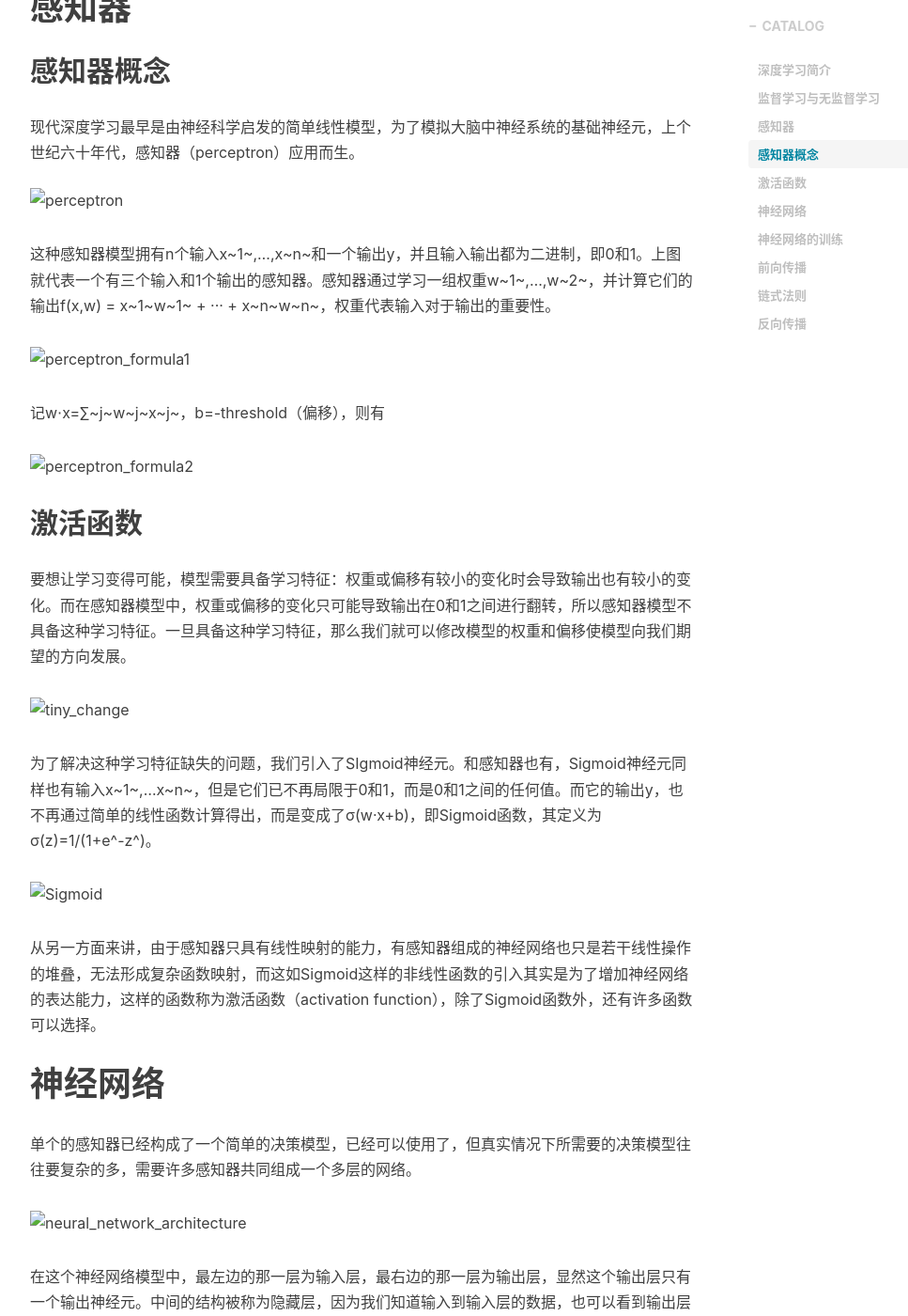
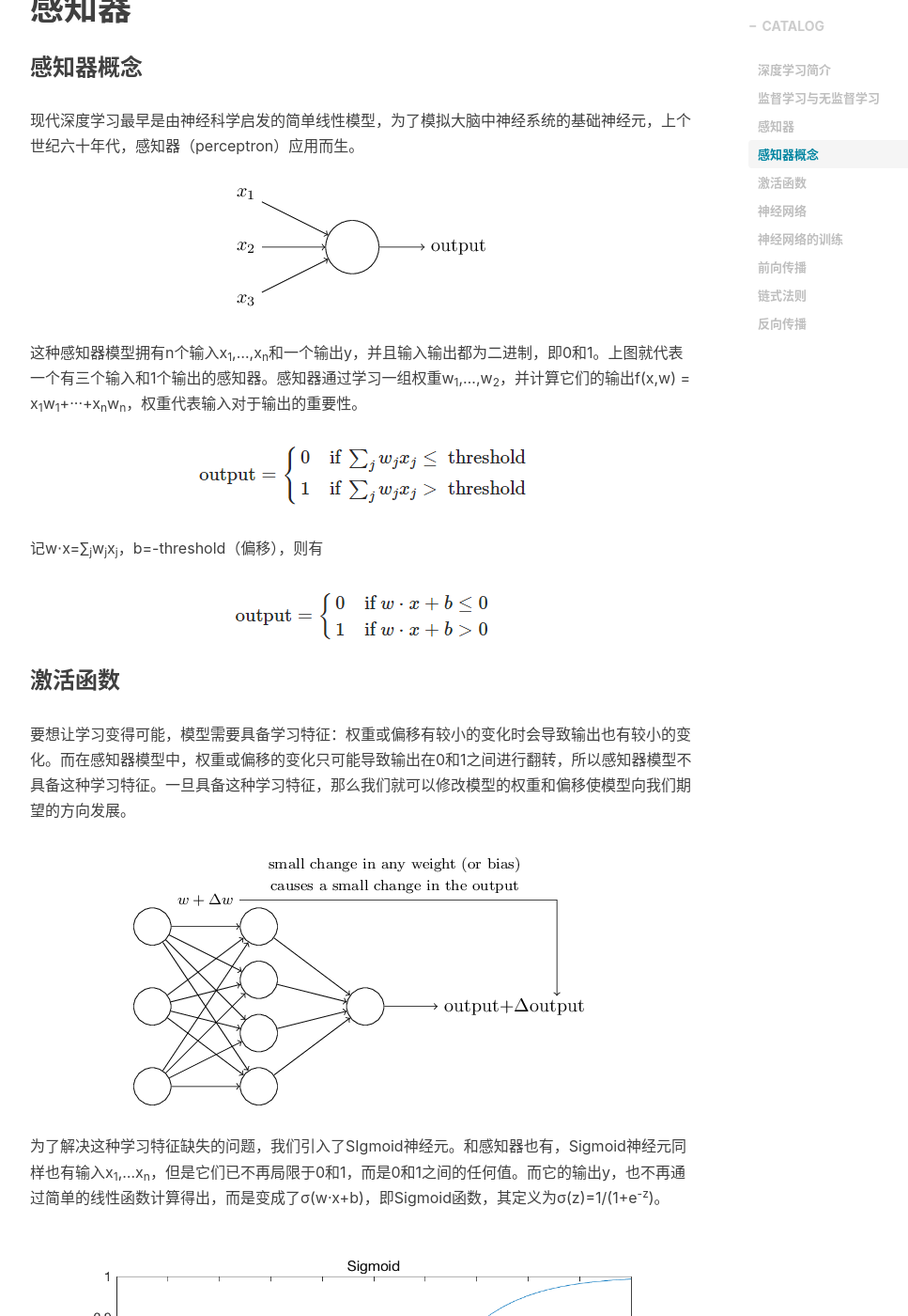
Before and after one commit to kehuizhao/kehuizhao.github.io, a Jekyll site: the page built from _posts/2018-1-26-NerualNetwork.markdown, in a window 1280 px wide and 1400 px high, scrolled down 1398 px. Shown: the whole window at 94% size, without its empty margins (233-1200 px from the left). Built offline with Jekyll 4.4.1, drawn with Linux system fonts in a browser that asks for light colours; nearby versions of some CDN libraries; comment, search, counter and statistics services are not loaded; some of the changed text lies outside the part shown.

Commit message:
change some errors in new blog

```diff
--- a/_posts/2018-1-26-NerualNetwork.markdown
+++ b/_posts/2018-1-26-NerualNetwork.markdown
@@ -28,27 +28,27 @@ tags:
 
 # 感知器
 
-## 感知器概念
+### 感知器概念
 
-现代深度学习最早是由神经科学启发的简单线性模型，为了模拟大脑中神经系统的基础神经元，上个世纪六十年代，感知器（perceptron）应用而生。![perceptron](http://thdlee.com/img/DeepLearning/NerualNetwork/perceptron.png)
+现代深度学习最早是由神经科学启发的简单线性模型，为了模拟大脑中神经系统的基础神经元，上个世纪六十年代，感知器（perceptron）应用而生。![perceptron](http://thdlee.com/img/DeepLearning/NeuralNetwork/perceptron.png)
 
-这种感知器模型拥有n个输入x~1~,…,x~n~和一个输出y，并且输入输出都为二进制，即0和1。上图就代表一个有三个输入和1个输出的感知器。感知器通过学习一组权重w~1~,…,w~2~，并计算它们的输出f(x,w) = x~1~w~1~ + ··· + x~n~w~n~，权重代表输入对于输出的重要性。
+这种感知器模型拥有n个输入x<sub>1</sub>,…,x<sub>n</sub>和一个输出y，并且输入输出都为二进制，即0和1。上图就代表一个有三个输入和1个输出的感知器。感知器通过学习一组权重w<sub>1</sub>,…,w<sub>2</sub>，并计算它们的输出f(x,w) = x<sub>1</sub>w<sub>1</sub>+···+x<sub>n</sub>w<sub>n</sub>，权重代表输入对于输出的重要性。
 
-![perceptron_formula1](http://thdlee.com/img/DeepLearning/NerualNetwork/perceptron_formula1.png)
+![perceptron_formula1](http://thdlee.com/img/DeepLearning/NeuralNetwork/perceptron_formula1.png)
 
- 记w⋅x=∑~j~w~j~x~j~，b=-threshold（偏移），则有
+记w⋅x=∑<sub>j</sub>w<sub>j</sub>x<sub>j</sub>，b=-threshold（偏移），则有
 
-![perceptron_formula2](http://thdlee.com/img/DeepLearning/NerualNetwork/perceptron_formula2.png)
+![perceptron_formula2](http://thdlee.com/img/DeepLearning/NeuralNetwork/perceptron_formula2.png)
 
-## 激活函数
+### 激活函数
 
 要想让学习变得可能，模型需要具备学习特征：权重或偏移有较小的变化时会导致输出也有较小的变化。而在感知器模型中，权重或偏移的变化只可能导致输出在0和1之间进行翻转，所以感知器模型不具备这种学习特征。一旦具备这种学习特征，那么我们就可以修改模型的权重和偏移使模型向我们期望的方向发展。
 
-![tiny_change](http://thdlee.com/img/DeepLearning/NerualNetwork/tiny_change.png)
+![tiny_change](http://thdlee.com/img/DeepLearning/NeuralNetwork/tiny_change.png)
 
-为了解决这种学习特征缺失的问题，我们引入了SIgmoid神经元。和感知器也有，Sigmoid神经元同样也有输入x~1~,…x~n~，但是它们已不再局限于0和1，而是0和1之间的任何值。而它的输出y，也不再通过简单的线性函数计算得出，而是变成了σ(w·x+b)，即Sigmoid函数，其定义为σ(z)=1/(1+e^-z^)。
+为了解决这种学习特征缺失的问题，我们引入了SIgmoid神经元。和感知器也有，Sigmoid神经元同样也有输入x<sub>1</sub>,…x<sub>n</sub>，但是它们已不再局限于0和1，而是0和1之间的任何值。而它的输出y，也不再通过简单的线性函数计算得出，而是变成了σ(w·x+b)，即Sigmoid函数，其定义为σ(z)=1/(1+e<sup>-z</sup>)。
 
-![Sigmoid](http://thdlee.com/img/DeepLearning/NerualNetwork/Sigmoid.png)
+![Sigmoid](http://thdlee.com/img/DeepLearning/NeuralNetwork/Sigmoid.png)
 
 从另一方面来讲，由于感知器只具有线性映射的能力，有感知器组成的神经网络也只是若干线性操作的堆叠，无法形成复杂函数映射，而这如Sigmoid这样的非线性函数的引入其实是为了增加神经网络的表达能力，这样的函数称为激活函数（activation function），除了Sigmoid函数外，还有许多函数可以选择。
 
@@ -56,13 +56,13 @@ tags:
 
 单个的感知器已经构成了一个简单的决策模型，已经可以使用了，但真实情况下所需要的决策模型往往要复杂的多，需要许多感知器共同组成一个多层的网络。
 
-![neural_network_architecture](http://thdlee.com/img/DeepLearning/NerualNetwork/neural_network_architecture.png)
+![neural_network_architecture](http://thdlee.com/img/DeepLearning/NeuralNetwork/neural_network_architecture.png)
 
 在这个神经网络模型中，最左边的那一层为输入层，最右边的那一层为输出层，显然这个输出层只有一个输出神经元。中间的结构被称为隐藏层，因为我们知道输入到输入层的数据，也可以看到输出层的输出结果，而中间层的数据我们是观测不到的，所以这些层被称为”隐藏“。
 
 既然神经网络是由一层层的神经元构建而成的，那么每一个层究竟起到了什么作用呢？
 
-对于每一层神经元，我们有y = f(W·x+b)，其中x是输入向量，y是输出向量，b是偏移向量，W是权重矩阵，f(·)是激活函数（如SIgmoid函数）。每一层神经元其实是完成了由输入空间到输出空间的变换，这种变换是通过以下操作完成的：
+对于每一层神经元，我们有y=f(W·x+b)，其中x是输入向量，y是输出向量，b是偏移向量，W是权重矩阵，f(·)是激活函数（如SIgmoid函数）。每一层神经元其实是完成了由输入空间到输出空间的变换，这种变换是通过以下操作完成的：
 
 * 升维/降维
 * 放大/缩小
@@ -72,7 +72,7 @@ tags:
 
 
 
-![sigmoid_network](http://thdlee.com/img/DeepLearning/NerualNetwork/sigmoid_network.png)
+![sigmoid_network](http://thdlee.com/img/DeepLearning/NeuralNetwork/sigmoid_network.png)
 
 在上图中，红线和蓝线是两种不同的输入数据，但是我们并不能用简单的线性分类器来将它们分开，而这个网络模型通过变换输入空间，经过放大、平移、旋转、扭曲原二维空间后，在三维空间下讲就可以成功找到一个超平面将红蓝两线分割开来。当然，这个网络只有简单的5个神经元，而为了解决较为复杂的问题，网络模型通常有成千上万的神经元。
 
@@ -80,23 +80,24 @@ tags:
 
 了解了神经网络的学习过程其实就是学习控制空间的变换方式的权重矩阵，接下来的问题是如何学习每一层的权重矩阵。在监督学习中，神经网络有两个重要的算法——前向传播和反向传播（backpropagation）。
 
-## 前向传播
+### 前向传播
 
 前向传播不难理解，它的运算非常直观。
 
-![forward](http://thdlee.com/img/DeepLearning/NerualNetwork/forward.png)
-
+![forward](http://thdlee.com/img/DeepLearning/NeuralNetwork/forward.png)
 
 
 上图的模型有一个输入层，两个隐藏层和一个输出层，右式用来计算该模型的前向传播。在每一层中，我们首先要计算每个神经元的权重向量与输入向量的点积z，然后通过非线性函数f(·)得到下一层的输入y。非线性函数处理Sigmoid以外，近年来常用ReLU函数，即f(x)=max(0,x)。
 
-## 链式法则
+### 链式法则
 
 链式法则（chain rule）是微积分中的求导法则，它是反向传播的基础，用于求得一个复合函数的导数，是在微积分求导运算中的一种常用方法。假设有函数F(x) = f(g(x))，其中f(·)和g(·)为函数，x为常数，使得f(·)在g(·)可导，g(·)在x处可导，则有F‘(x) = f'(g(x)) · g'(x)，即∂F/∂x = ∂f/∂g · ∂g/∂x。
 
-## 反向传播
+### 反向传播
 
-![backpropagation](http://thdlee.com/img/DeepLearning/NerualNetwork/backpropagation.png)反向传播方法是链式法则的一个实际应用，它是更新权重的关键。我们首先通过某种目标函数来度量模型的输出与期望之间误差，然后在训练过程中不断调整每个权值来使这种误差达到最小。在实际中，我们通常使用梯度下降法来求解最小化的目标函数。
+![backpropagation](http://thdlee.com/img/DeepLearning/NeuralNetwork/backpropagation.png)
+
+反向传播方法是链式法则的一个实际应用，它是更新权重的关键。我们首先通过某种目标函数来度量模型的输出与期望之间误差，然后在训练过程中不断调整每个权值来使这种误差达到最小。在实际中，我们通常使用梯度下降法来求解最小化的目标函数。
 
 梯度下降法通过某个起始点，并求出该点的梯度向量，然后以负梯度的方向为搜索方向，以一定的步长进行搜索，从而确定下一个迭代点，再计算新的梯度方向，如此重复直至目标函数收敛。
 
```
